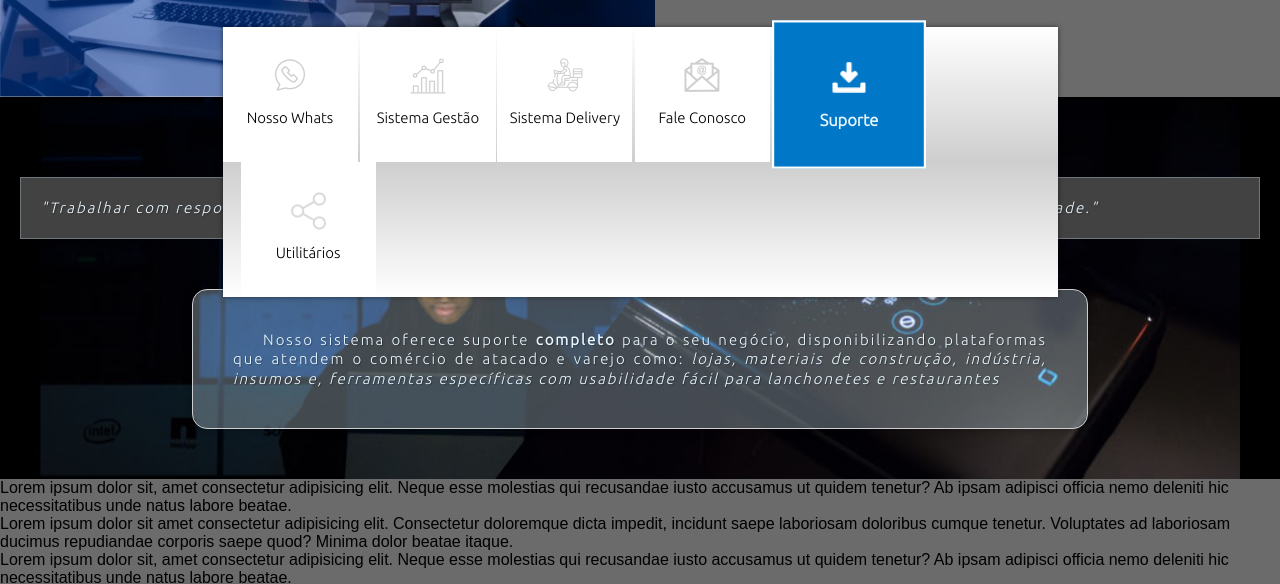
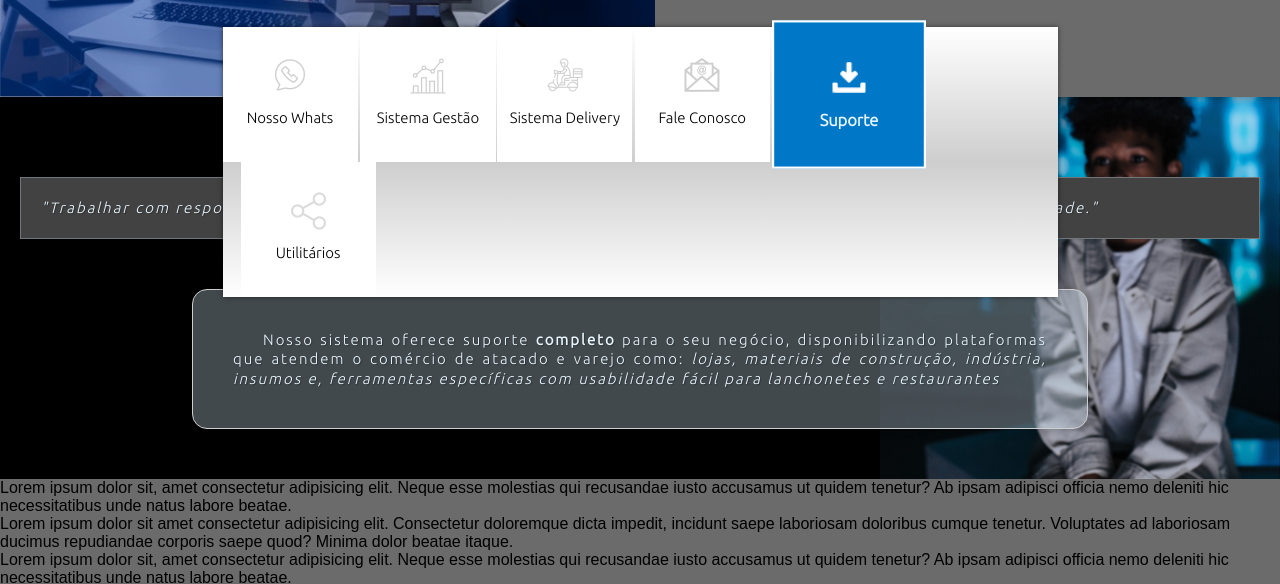
Before and after one commit to juliocesarbertoldo/site_TecMicro, a plain HTML site: page index.html in a window 1280 px wide. Shown: the part 243-827 px from the top of the page. Drawn offline with nearby package versions, Linux system fonts and the light colour scheme.

Commit message:
main-desktop

```diff
--- a/css/telagrande.css
+++ b/css/telagrande.css
@@ -43,3 +43,10 @@ header .list-menu .link-utilitarios {
     background-color: white;
     background-position: 50% 30%;
 }
+
+main.pag-principal {
+    background: url("../imagens/fd-desktop.png") no-repeat;
+    background-position: right 85%;
+    background-attachment: fixed;
+    background-color: black;
+}
```
Also changed, not shown: imagens/fd-desktop.png (added).
